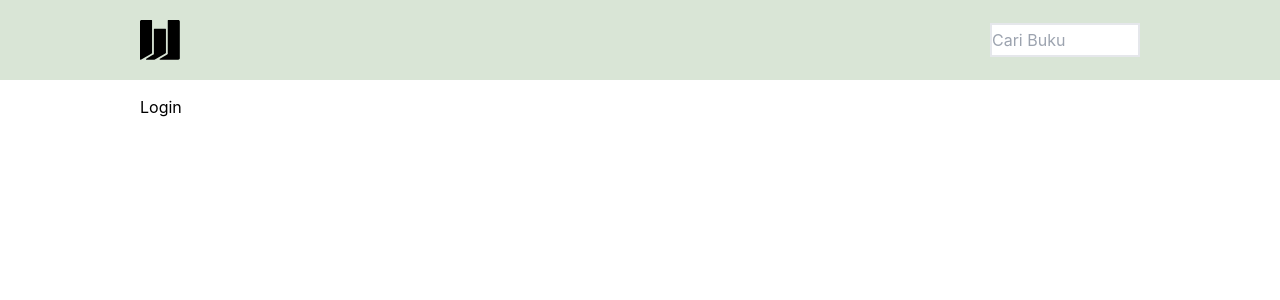
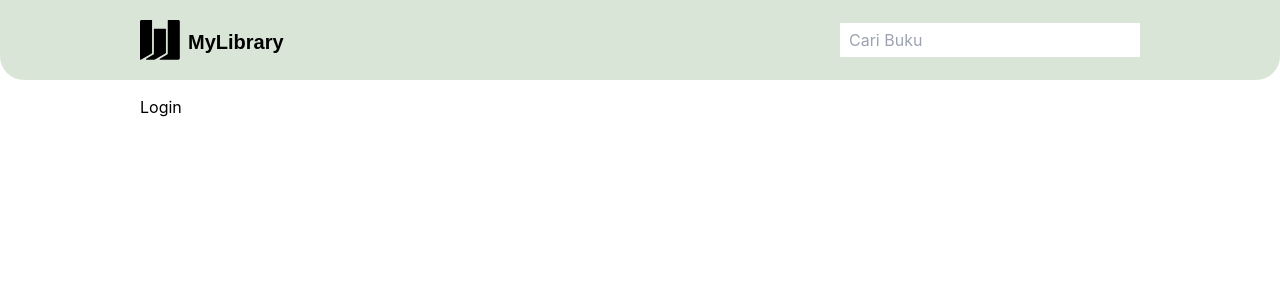
Before and after one commit to MuhamadThoriqAhnaf/PAW-Kel_9, a React (Create React App) app in the folder client/: page / in a window 1280 px wide. Shown: the top 300 px of the page. Built offline with nearby package versions, Linux system fonts and the light colour scheme.

Commit message:
fix navbar

```diff
--- a/client/src/components/navbar.jsx
+++ b/client/src/components/navbar.jsx
@@ -2,9 +2,12 @@ import React from 'react'
 
 export default function Navbar() {
   return (
-    <div className='flex px-[10px] md:px-[140px] md:py-[16px] items-center justify-between bg-[#D9E5D6] h-[80px]'>
-        <img src="logo-black.svg" className="h-10"></img>
-        <input placeholder='Cari Buku' className='border-2 h-[34px] w-[150px]' ></input>
+    <div className='rounded-b-3xl flex px-[10px] md:px-[140px] md:py-[16px] items-center justify-between bg-[#D9E5D6] h-[80px]'>
+      <div class="flex">
+        <img src="logo-black.svg " class="h-10 flex-auto"></img>
+        <span class="md:ml-2 md:mt-2 font-bold font-rubik text-xl flex-auto">MyLibrary</span>
+      </div>
+        <input placeholder='  Cari Buku' className='border-10 h-[34px] md:w-[300px]' ></input>
     </div>
   )
 }
```
Also changed, not shown: 1 other file (tests, documents, lock files or other folders).
